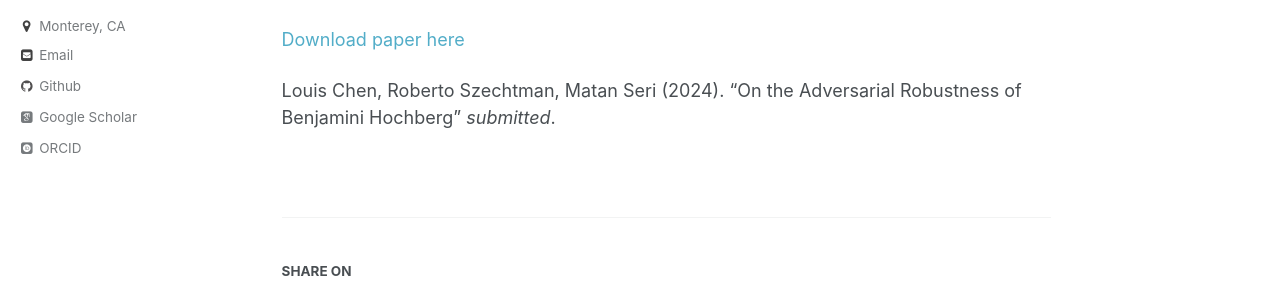
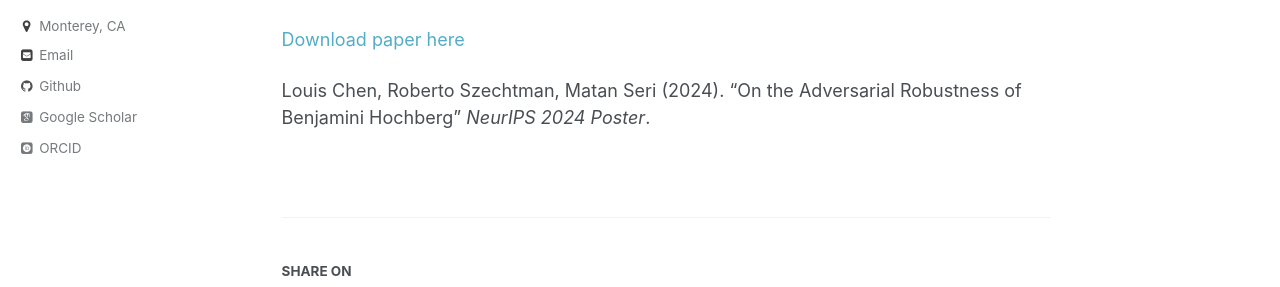
Before and after one commit to LouisLChen/LouisLChen.github.io, a Jekyll site: the page built from _publications/Neurips_BH.md, in a window 1280 px wide and 969 px high. Shown: the part 343-630 px from the top of the window. Built offline with Jekyll 4.4.1, drawn with Linux system fonts in a browser that asks for light colours; some web fonts are replaced.

Commit message:
Update Neurips_BH.md

```diff
--- a/_publications/Neurips_BH.md
+++ b/_publications/Neurips_BH.md
@@ -12,4 +12,4 @@ Test
 
 [Download paper here](https://arxiv.org/abs/2501.03402)
 
- Louis Chen, Roberto Szechtman, Matan Seri (2024). "On the Adversarial Robustness of Benjamini Hochberg" <i>submitted</i>.
+ Louis Chen, Roberto Szechtman, Matan Seri (2024). "On the Adversarial Robustness of Benjamini Hochberg" <i>NeurIPS 2024 Poster</i>.
```
